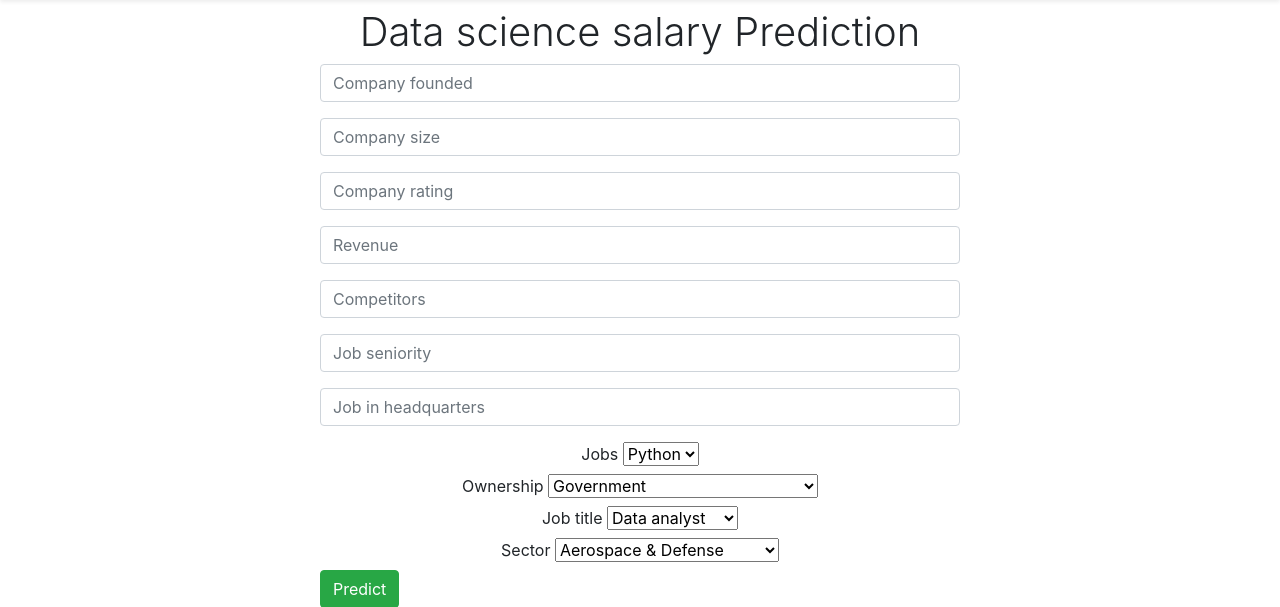
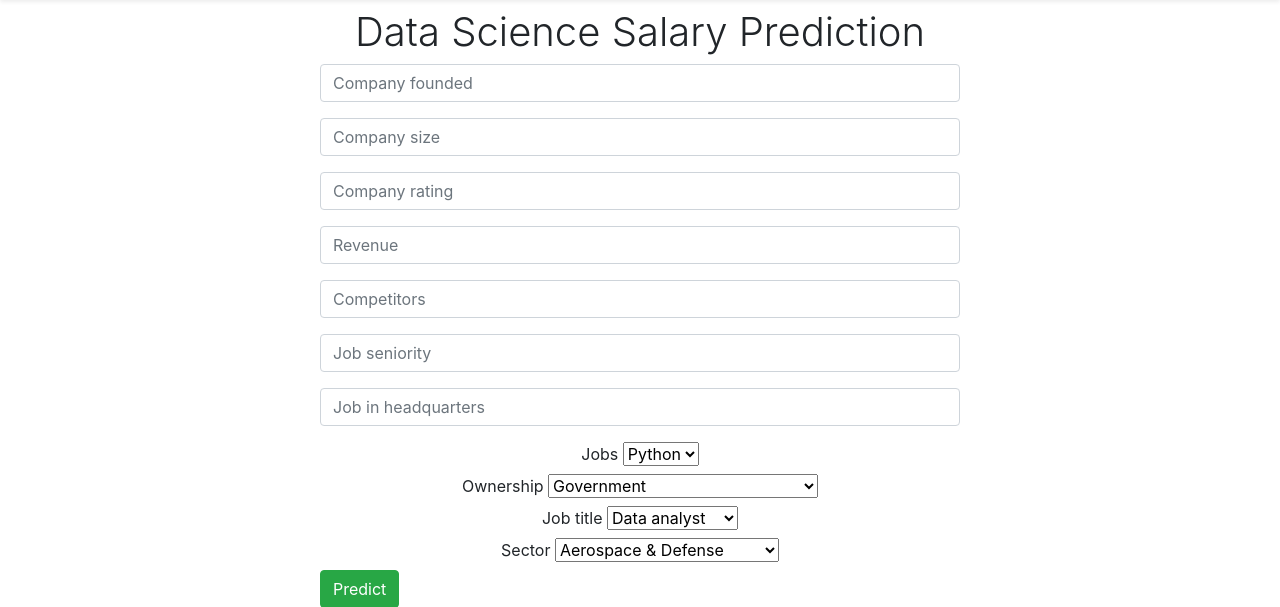
Before and after one commit to coderraa/ML, a Flask app: page /datascience in a window 1280 px wide. Shown: the part 56-663 px from the top of the page. Run offline with Flask 2, Linux system fonts and the light colour scheme; parts of the project's set-up code (start-up, migrations or seed data) failed here and were passed over; some libraries are stand-ins or nearby versions.

Commit message:
Update datascience.html

```diff
--- a/templates/datascience.html
+++ b/templates/datascience.html
@@ -7,7 +7,7 @@
   <section class="jumbotron mt-2 p-0">
 
     <div class="container mt-0 p-0">
-      <h1  style="text-align: center;">Data science salary Prediction</h1>
+      <h1  style="text-align: center;">Data Science Salary Prediction</h1>
      <!--  <p class="lead text-muted">Something short and leading about the collection below—its contents, the creator, etc. Make it short and sweet, but not too short so folks don’t simply skip over it entirely.</p> -->
 
  <form action="/salarypredict" method="post">
```
